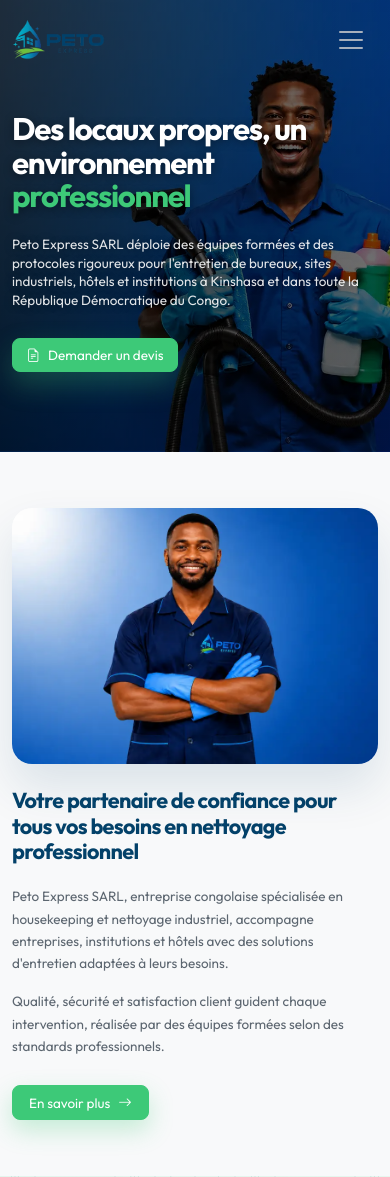
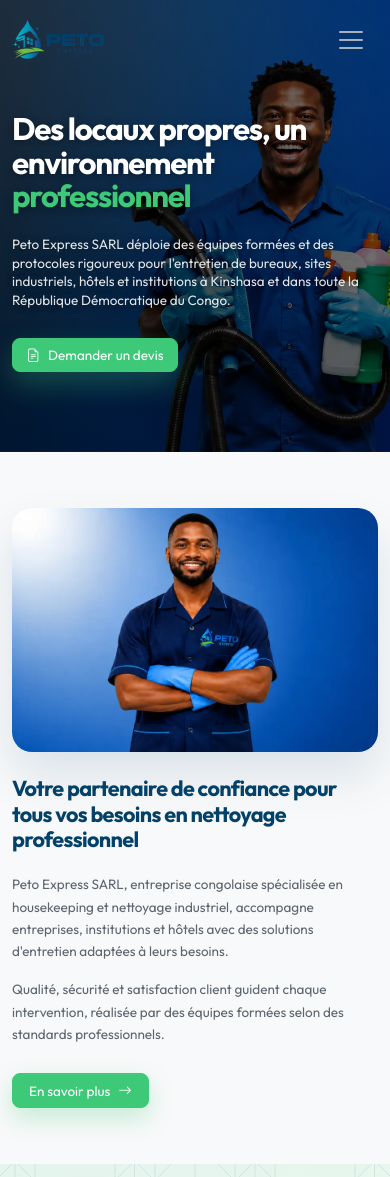
Before and after one commit to Elkis243/petoexpressrdc, a Django app: page / in a window 390 px wide. Shown: the top 1177 px of the page. Run offline with Django 5.2, Linux system fonts and the light colour scheme.

Commit message:
Refactor CSS for improved image responsiveness and layout
- Adjusted aspect ratio of the main image for better visual balance.
- Enhanced styles for the about section's image to improve responsiveness on smaller screens.
- Removed redundant max-height properties for the about section's image to allow for flexible sizing.

```diff
--- a/static/style/home.css
+++ b/static/style/home.css
@@ -451,11 +451,21 @@ main {
   display: block;
   width: 100%;
   height: auto;
-  min-height: 0;
-  max-height: 28rem;
   object-fit: cover;
   object-position: center top;
-  aspect-ratio: 4 / 3;
+  aspect-ratio: 3 / 2;
+}
+
+@media (max-width: 991.98px) {
+  .about-section__image {
+    aspect-ratio: auto;
+    min-height: 0;
+    max-height: none;
+    height: auto;
+    width: 100%;
+    object-fit: contain;
+    object-position: center center;
+  }
 }
 
 .about-section__title {
@@ -884,10 +894,6 @@ main {
     max-width: none;
   }
 
-  .about-section__image {
-    max-height: 20rem;
-  }
-
   .cta-section__image {
     max-height: 14rem;
   }
@@ -911,10 +917,6 @@ main {
     margin-bottom: 1.5rem;
   }
 
-  .about-section__image {
-    max-height: 16rem;
-  }
-
   .cta-section__image {
     max-height: 12.5rem;
   }
```
